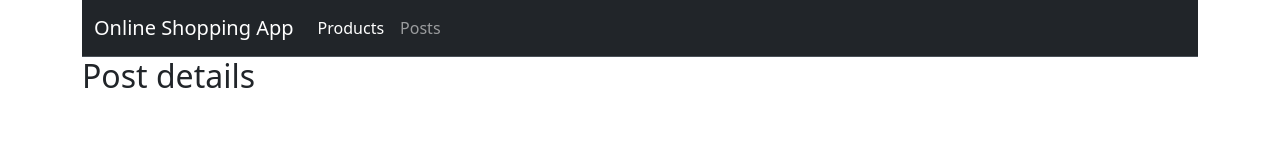
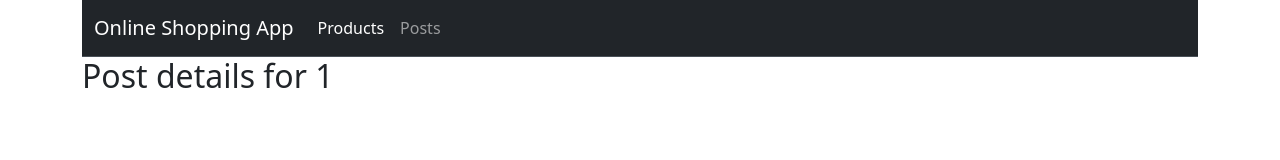
Before and after one commit to SumeetWajpe/Samsung_Vue3_May_26, a Vue app in the folder onlineshoppingapp_compositionapi/: page /postdetails/1 in a window 1280 px wide. Shown: the top 160 px of the page. Built offline with nearby package versions, Linux system fonts and the light colour scheme.

Commit message:
✨ Handling error (routes not matched) & reading parameters from route

```diff
--- /dev/null
+++ b/onlineshoppingapp_compositionapi/src/components/Error.vue
@@ -0,0 +1,11 @@
+<template>
+    <div>
+        <img src="https://www.elegantthemes.com/blog/wp-content/uploads/2020/02/000-404.png" alt="Page not found !">
+    </div>
+</template>
+
+<script setup>
+
+</script>
+
+<style scoped></style>
--- a/onlineshoppingapp_compositionapi/src/components/PostDetails.vue
+++ b/onlineshoppingapp_compositionapi/src/components/PostDetails.vue
@@ -1,10 +1,13 @@
 <template>
     <div>
-        <h2>Post details</h2>
+        <h2>Post details for {{ postid }}</h2>
     </div>
 </template>
 
 <script setup>
+import { useRoute } from "vue-router";
+const route = useRoute();
+const { params: { postid } } = route;
 
 </script>
 
--- a/onlineshoppingapp_compositionapi/src/components/Posts.vue
+++ b/onlineshoppingapp_compositionapi/src/components/Posts.vue
@@ -8,7 +8,8 @@
         <div v-else>
             <ul class="list-group">
                 <li class="list-group-item" v-for="post in postList" :key="post.id">
-                    <RouterLink :to="{ name: 'postdetails', params: { postid: post.id } }">
+                    <RouterLink :to="{ name: 'postdetails',
+                    params: { postid: post.id } }">
                         {{ post.title }}
                     </RouterLink>
 
--- a/onlineshoppingapp_compositionapi/src/router/routes.js
+++ b/onlineshoppingapp_compositionapi/src/router/routes.js
@@ -6,11 +6,13 @@ import {
 import ListOfProducts from "../components/ListOfProducts.vue";
 import Posts from "../components/Posts.vue";
 import PostDetails from "../components/PostDetails.vue";
+import Error from "../components/Error.vue";
 
 const routes = [
   { path: "/", component: ListOfProducts },
   { path: "/posts", component: Posts },
   { path: "/postdetails/:postid", component: PostDetails, name: "postdetails" },
+  { path: "/:pathMatch(.*)*", component: Error },
 ];
 
 export const router = createRouter({
```
